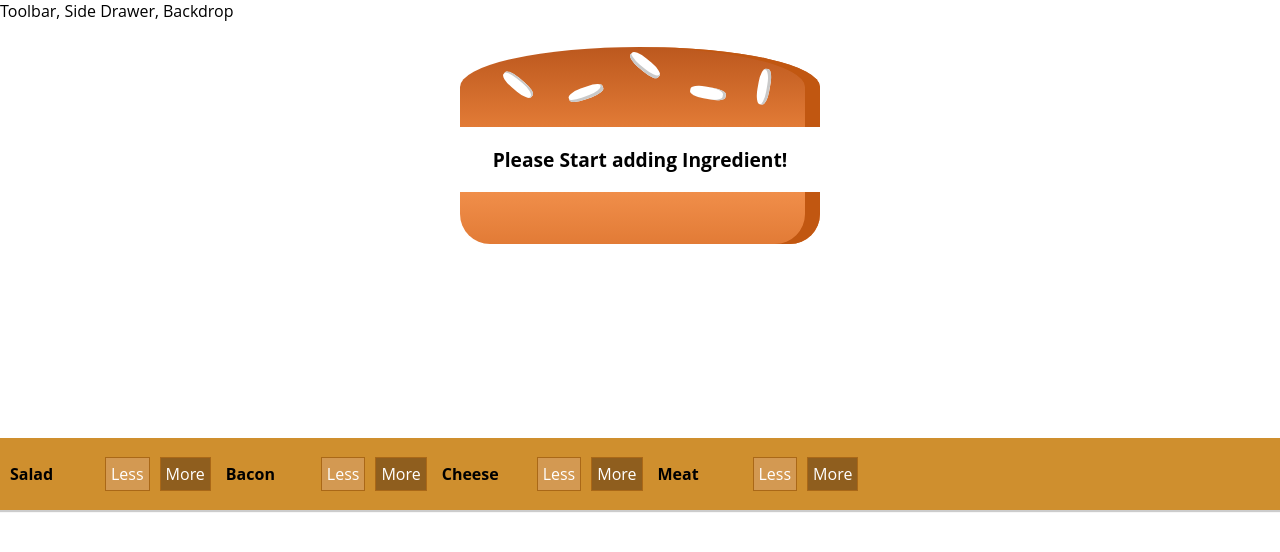
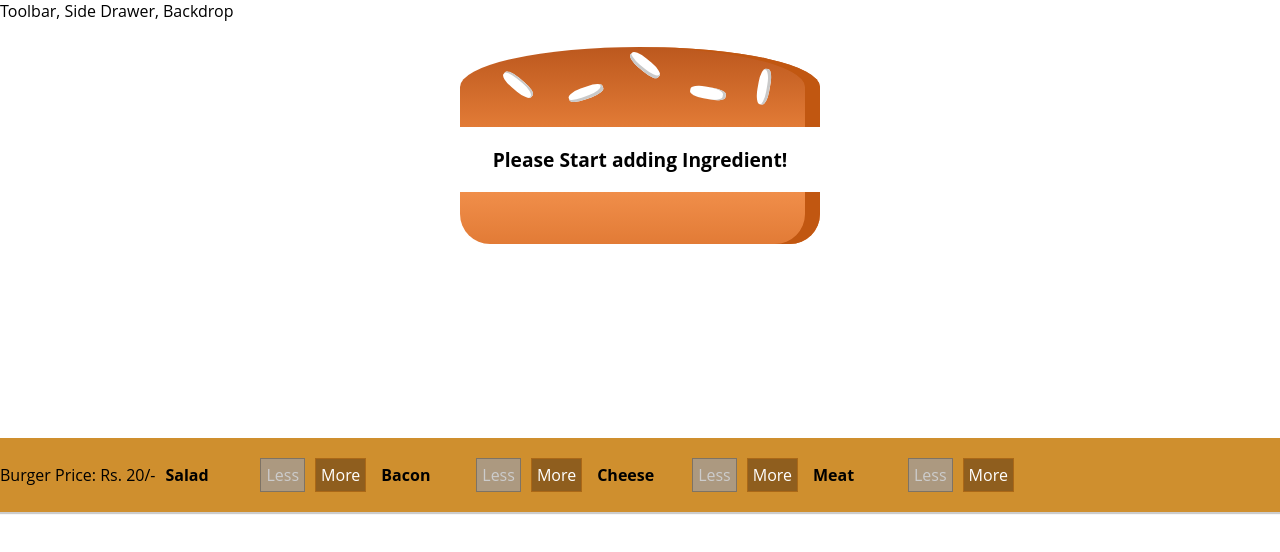
Before and after one commit to vivekpavaskar/my-burger-app-react, a React app: page / in a window 1280 px wide. Shown: the top 552 px of the page. Built offline with nearby package versions, Linux system fonts and the light colour scheme; the HTML template or start-up script is replaced by a standard one.

Commit message:
price display added, auto disable for -ve values of ingredient

```diff
--- a/src/components/Burger/BuildControls/BuildControl/BuildControl.js
+++ b/src/components/Burger/BuildControls/BuildControl/BuildControl.js
@@ -4,7 +4,7 @@ import './BuildControl.css';
 const buildControl = (props) => (
     <div className='BuildControl'>
         <div className='Label'>{props.lable}</div>
-        <button className='Less' onClick={props.removeIngredient}>Less</button>
+        <button className='Less' onClick={props.removeIngredient} disabled={props.disabledInfo}>Less</button>
         <button className='More' onClick={props.addIngredient}>More</button>
     </div>
 )
--- a/src/components/Burger/BuildControls/BuildControls.js
+++ b/src/components/Burger/BuildControls/BuildControls.js
@@ -12,8 +12,9 @@ const controls = [
 const buildControls = (props) =>(
 
         <div className='BuildControls'>
+            <p>Burger Price: Rs. {props.price}/-</p>
             {controls.map(ctrl => (
-                <BuildControl key={ctrl.lable} lable={ctrl.lable} addIngredient={()=>props.addFilling(ctrl.type)} removeIngredient={()=>props.removeFilling(ctrl.type)}/>
+                <BuildControl key={ctrl.lable} lable={ctrl.lable} addIngredient={()=>props.addFilling(ctrl.type)} removeIngredient={()=>props.removeFilling(ctrl.type)} disabledInfo={props.disabledInfo[ctrl.type]}/>
             ))}
         </div>
 );
--- a/src/containers/BurgerBuilder/BurgerBuilder.js
+++ b/src/containers/BurgerBuilder/BurgerBuilder.js
@@ -18,24 +18,31 @@ class BurgerBuilder extends Component{
     addIngredientHandeler = (type) =>{
         const fillings = {...this.state.ingredient};
         fillings[type]=this.state.ingredient[type]+1;
-        const price=this.state.price+INGREDIENT_PRICE[type];
+        const price=this.state.total_price+INGREDIENT_PRICE[type];
+        console.log(this.state.total_price)
         this.setState({ingredient: fillings,total_price: price});
     }
 
     removeIngredientHandeler = (type) =>{
         const fillings = {...this.state.ingredient};
         fillings[type]=this.state.ingredient[type]-1;
-        const price=this.state.price-INGREDIENT_PRICE[type];
+        const price=this.state.total_price-INGREDIENT_PRICE[type];
+        console.log(this.state.total_price)
         if(fillings[type]>=0){
             this.setState({ingredient: fillings,total_price: price});
         }
     }
 
     render(){
+        const disabledInfo = {...this.state.ingredient};
+        for (const key in disabledInfo) {
+            disabledInfo[key]=disabledInfo[key]<=0;
+        }
         return(
             <React.Fragment>
                 <Burger ingredient={this.state.ingredient}></Burger>
-                <BuildControls addFilling={this.addIngredientHandeler} removeFilling={this.removeIngredientHandeler}></BuildControls>
+                <BuildControls addFilling={this.addIngredientHandeler} removeFilling={this.removeIngredientHandeler}
+                disabledInfo={disabledInfo} price={this.state.total_price}></BuildControls>
             </React.Fragment>
         );
     }
```
